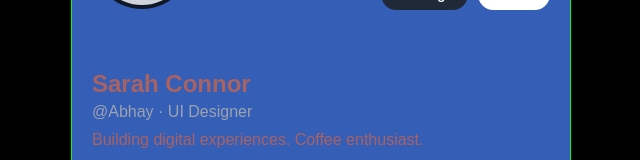
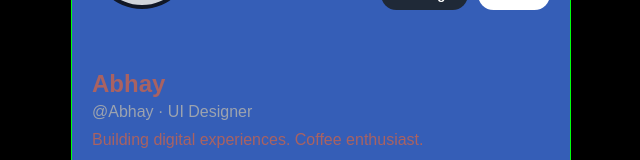
Before and after one commit to abhayjith2003/Task, a plain HTML site: page task14.html in a window 1280 px wide. Shown: the part 242-402 px from the top of the page, without its empty margins (319-959 px from the left). Drawn offline with Linux system fonts and the light colour scheme.

Commit message:
Add files via upload

```diff
--- a/task14.html
+++ b/task14.html
@@ -21,7 +21,7 @@
             <button class="follow-btn">Follow</button>
         </div>
 
-        <h2>Sarah Connor</h2>
+        <h2>Abhay</h2>
         <p class="username">@Abhay · UI Designer</p>
         <p class="bio">Building digital experiences. Coffee enthusiast.</p>
     </div>
```
